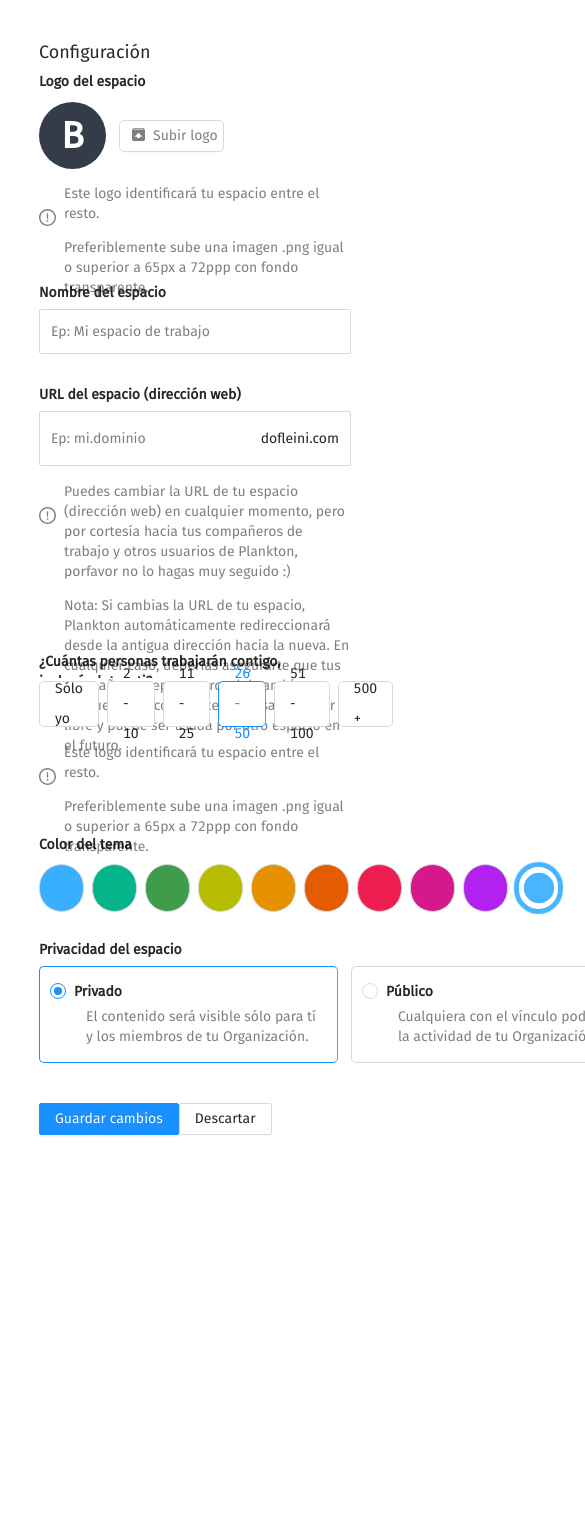
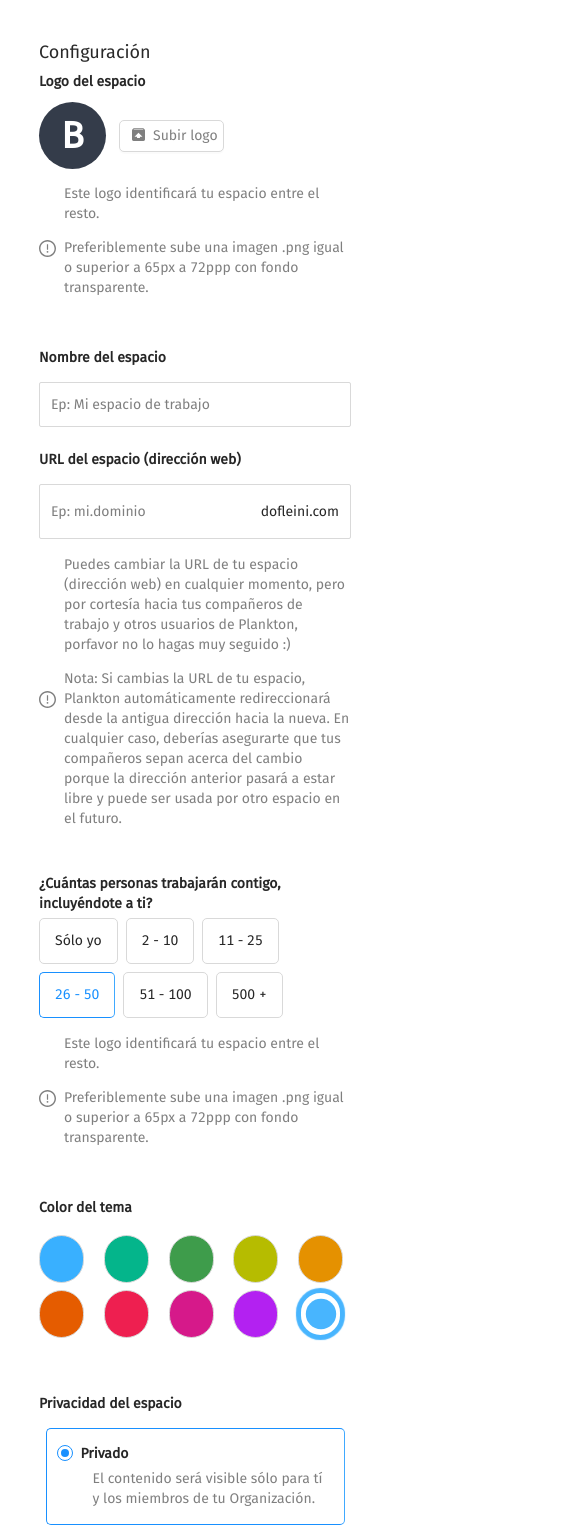
Before and after one commit to 92eduardocastillo/Test, a React (Create React App) app: page / in a window 390 px wide. Shown: the top 1536 px of the page, 585 px wide, since content can reach past the window. Before the commit the page ends 1311 px from the top, so only its background shows below. Built offline with nearby package versions, Linux system fonts and the light colour scheme.

Commit message:
Arreglando detalles del responsive

```diff
--- a/src/App.css
+++ b/src/App.css
@@ -54,18 +54,7 @@
 
 
 
-html {
-  font-family: Fira Sans;
-  width: 100vw;
-}
 
-body {
-  font-family: Fira Sans;
-}
-
-/* #root {
-  height: 100%;
-} */
 
 .h2 {
   font-size: 18px;
@@ -117,36 +106,35 @@ p {
   padding-left: 111px;
   margin-top: 42px;
   height: 100%;
-  width: 100%;
+  /* max-width: 100%; */
 }
 
-.app .ant-form-item-label {
+/* .app .ant-form-item-label {
   height: 27px;
-}
+} */
 
-.app .ant-form-item-label label{
+/* .app .ant-form-item-label label{
   height: 17px;
-}
+} */
 
 .vista {
   margin-top: 149px;
+  flex-basis: 807px;
 }
 
 .configuracion {
+  /* background-color: #000000; */
+  flex-basis: 813px;
   display: flex;
   flex-direction: column;
-  /* width: 613px; */
-  max-width: 613px;
-  /* flex-shrink: 1; */
-  /* width: 80%; */
-  flex-grow: 1;
-  /* max-width: 80%; */
+
+  width: 80%;
 }
 
 .formulario {
   display: flex;
   flex-direction: column;
-  width: 100%;
+  max-width: 100%;
 }
 
 
@@ -154,7 +142,7 @@ p {
   display: flex;
   flex-direction: column;
   /* width: 611px; */
-  height: 181px;
+  /* height: 181px;   */
   margin-bottom: 30px;
 }
 
@@ -179,7 +167,7 @@ p {
 
     .logo-row-2 {
       display: flex;
-      height: 67px;
+      /* height: 67px; */
     }
 
         /* .logo-parrafo {
@@ -196,7 +184,7 @@ p {
 
 .url-space-container {
   /* width: 611px; */
-  height: 237px;
+  /* height: 237px; */
   margin-bottom: 30px;
 }
 
@@ -224,7 +212,6 @@ p {
 
 .personas-container {
   /* width: 611px; */
-  height: 153px;
   margin-bottom: 30px;
 }
 
@@ -238,10 +225,6 @@ p {
 .personas-item{
   font-family: Fira Sans;
 }
-
-
-
-
 
 
 .radio .ant-radio-wrapper {
@@ -274,18 +257,18 @@ p {
 
 
 .colores-container {
+  max-width: 100%;
   display: flex;
   justify-content: space-between;
-  height: 75px;
   /* width: 611px; */
   margin-bottom: 30px;
 }
 
 .privacidad-container {
+  max-width: 100%;
   display: flex;
   justify-content: space-between;
   /* width: 611px; */
-  height: 124px;
   margin-bottom: 40px;
 }
 
@@ -307,10 +290,17 @@ p {
 
   .app {
     padding-left: 0px;
+    align-items: center;
     justify-content: center;
   }
 
   .configuracion {
     max-width: 80%;
   }
+
+
+
+
+
+
 }
--- a/src/componentes/formulario/colores/Colores.js
+++ b/src/componentes/formulario/colores/Colores.js
@@ -19,6 +19,7 @@ export const Colores = () => {
                 style={{
                     display:'flex' ,
                     justifyContent:'space-between',
+                    flexWrap: 'wrap',
                     width:'100%',
                     alignItems:'center'}}
                 >
--- a/src/componentes/formulario/personas/Personas.js
+++ b/src/componentes/formulario/personas/Personas.js
@@ -30,6 +30,7 @@ export const Personas = () => {
 
                         <Space
                         style={{
+                            flexWrap: 'wrap'
                             // width:'491px'
                         }}
                         >
--- a/src/componentes/formulario/privacidad/Privacidad.js
+++ b/src/componentes/formulario/privacidad/Privacidad.js
@@ -21,6 +21,7 @@ export const Privacidad = () => {
                 style={{
                     display:'flex',
                     justifyContent:'space-around',
+                    flexWrap: 'wrap',
                     gap: '13px'
                 }}
                 >
--- a/src/index.css
+++ b/src/index.css
@@ -1,14 +1,17 @@
+*{
+  margin: 0px;
+  padding: 0px;
+  box-sizing: border-box;
+}
 html {
-  /* width: 1920px; */
-  height: 1269px;
-}
-body {
-  height: 1269px;
-  margin: 0;
-
+  font-family: Fira Sans;
+  /* max-width: 100%; */
+  /* max-width: 30%; */
+  /* max-width: 100%; */
 }
 
-/* code {
-  font-family: source-code-pro, Menlo, Monaco, Consolas, 'Courier New',
-    monospace;
-} */
+body {
+  font-family: Fira Sans;
+  height: fit-content;
+  /* margin: 0; */
+}
```
Also changed, not shown: src/componentes/vista/Vista.js.
